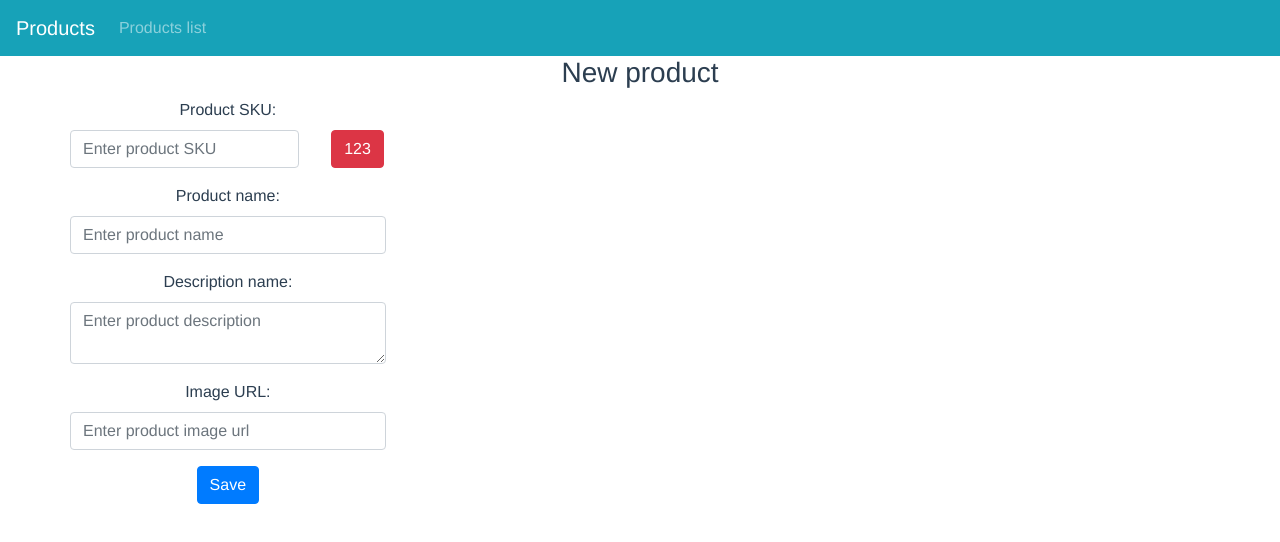
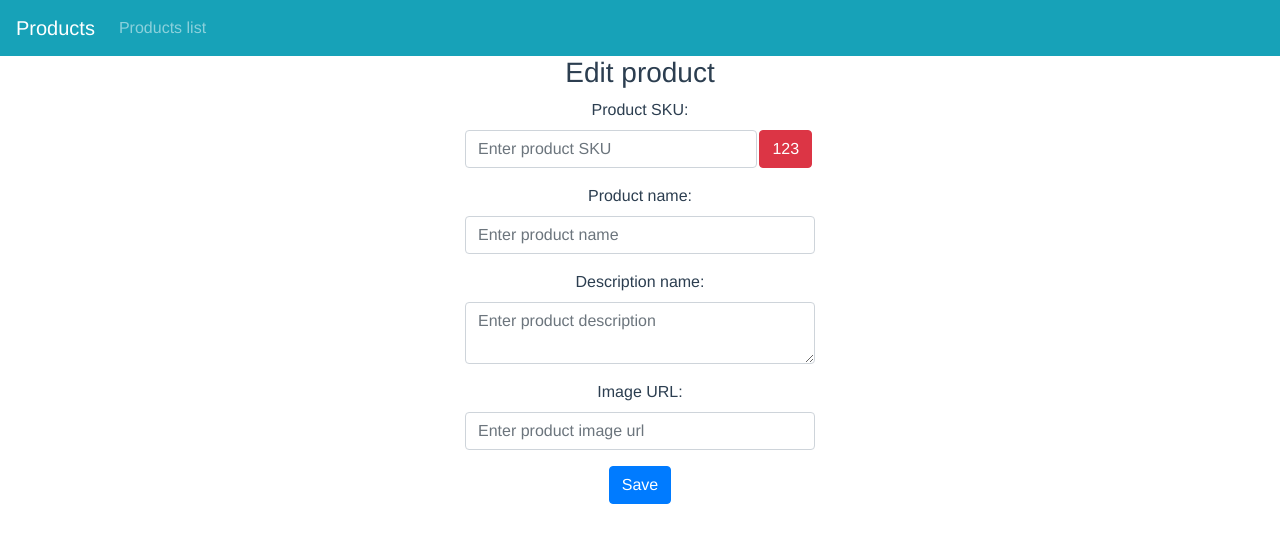
Before and after one commit to thiago126/vue_teste, a Vue app: page /products/1 in a window 1280 px wide. Shown: the top 542 px of the page. Built offline with nearby package versions, Linux system fonts and the light colour scheme; no server answers.

Commit message:
ajustes visuais

```diff
--- a/src/views/ProductsEdit.vue
+++ b/src/views/ProductsEdit.vue
@@ -3,10 +3,11 @@
     <b-container>
       <b-row>
         <b-col>
-          <h3>New product</h3>
+          <h3>Edit product</h3>
         </b-col>
       </b-row>
-      <b-row>
+      <b-row class="justify-content-center">
+        <b-col cols="4">
           <b-form @submit.prevent="editProduct">
             <b-form-group
               id="sku"
@@ -14,8 +15,12 @@
               label-for="sku"
               description=""
             >
+              <b-container>
                 <b-row>
-              <b-col class="col-9">
+                  <b-col
+                    cols="10"
+                    class="p-0"
+                  >
                     <b-form-input
                       id="sku"
                       v-model="form.sku"
@@ -27,12 +32,16 @@
                     />
                   </b-col>
 
-              <b-col class="col-3">
+                  <b-col
+                    cols="2"
+                    class="p-0"
+                  >
                     <b-button variant="danger">
                       123
                     </b-button>
                   </b-col>
                 </b-row>
+              </b-container>
             </b-form-group>
             <b-form-group
               id="name"
@@ -89,6 +98,7 @@
               </b-button>
             </b-form-group>
           </b-form>
+        </b-col>
       </b-row>
     </b-container>
   </div>
@@ -123,7 +133,3 @@
         }
     };
 </script>
-
-<style scoped>
-
-</style>
--- a/src/views/ProductsNew.vue
+++ b/src/views/ProductsNew.vue
@@ -6,7 +6,8 @@
           <h3>New product</h3>
         </b-col>
       </b-row>
-      <b-row>
+      <b-row class="justify-content-center">
+        <b-col cols="4">
           <b-form @submit.prevent="save">
             <b-form-group
               id="sku"
@@ -14,8 +15,12 @@
               label-for="sku"
               description=""
             >
+              <b-container>
                 <b-row>
-              <b-col class="col-9">
+                  <b-col
+                    cols="10"
+                    class="p-0"
+                  >
                     <b-form-input
                       id="sku"
                       v-model="form.sku"
@@ -27,12 +32,16 @@
                     />
                   </b-col>
 
-              <b-col class="col-3">
+                  <b-col
+                    cols="2"
+                    class="p-0"
+                  >
                     <b-button variant="danger">
                       123
                     </b-button>
                   </b-col>
                 </b-row>
+              </b-container>
             </b-form-group>
             <b-form-group
               id="name"
@@ -89,6 +98,7 @@
               </b-button>
             </b-form-group>
           </b-form>
+        </b-col>
       </b-row>
     </b-container>
   </div>
```
Lines whose indentation alone changed are shown as unchanged.
